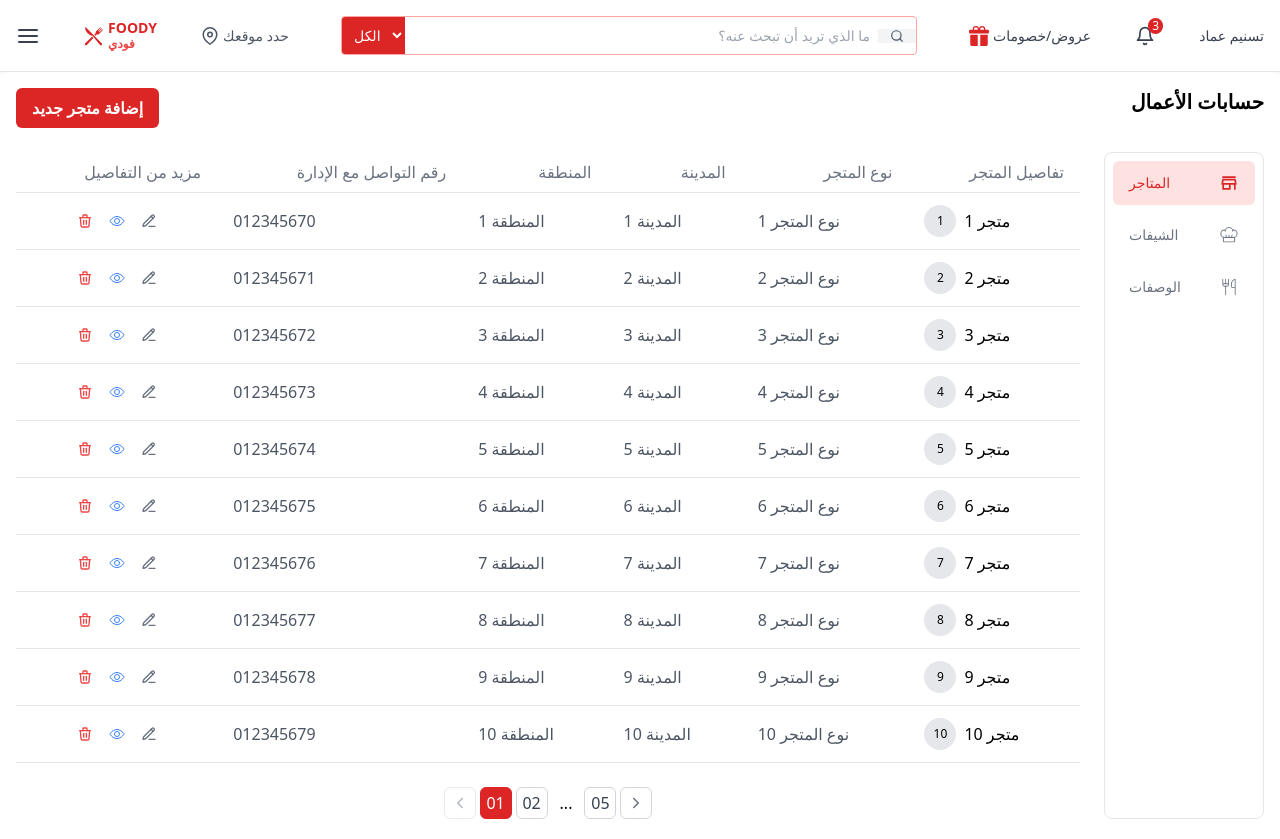
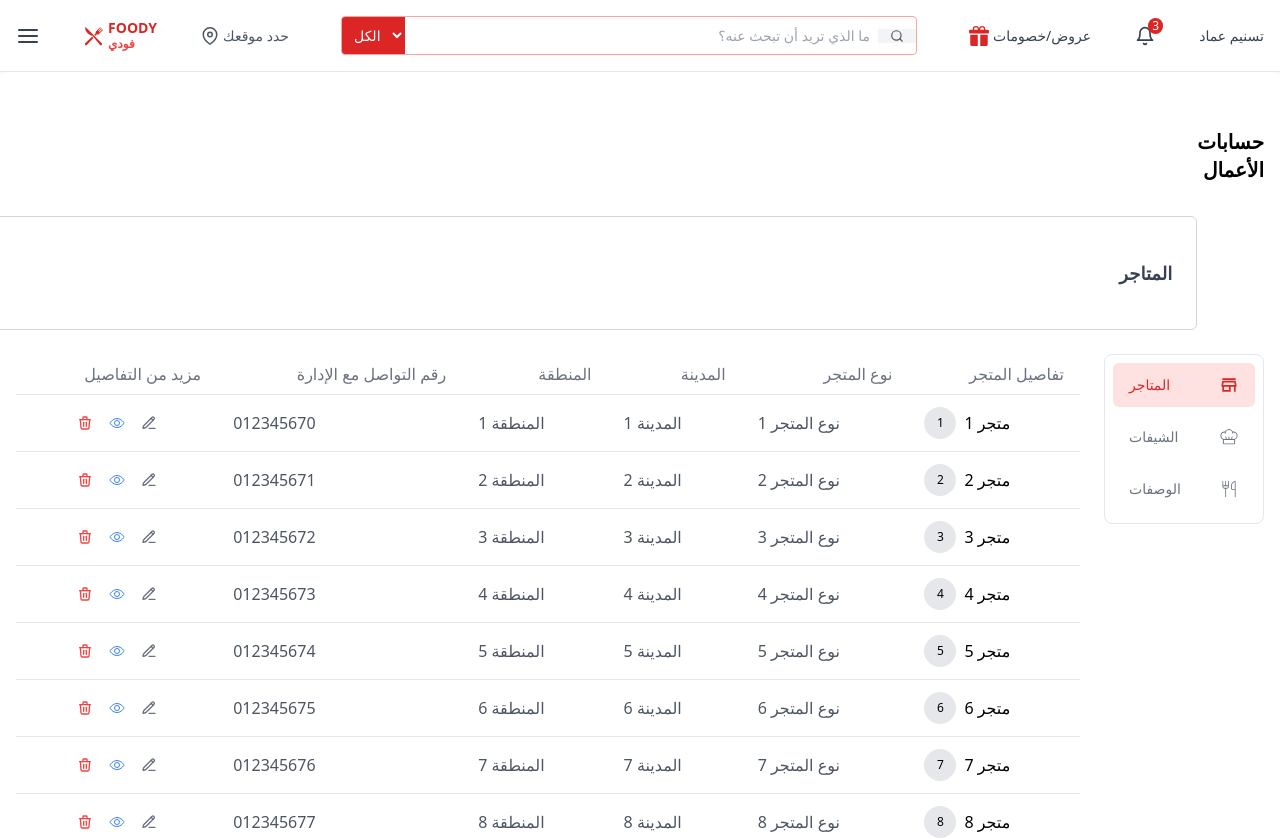
Before and after one commit to Foody-site/Foody-Website, a React (Vite) app: page /list in a window 1280 px wide. Shown: the top 839 px of the page. Built offline with nearby package versions, Linux system fonts and the light colour scheme; sample sign-in values are in the browser's storage.

Commit message:
`Refactor ChefsTable component to use forwardRef and useImperativeHandle, add onChefsChange and onLoadingChange props, and update List component to use these new props and handle button disabled state.`

```diff
--- a/src/pages/Lists/ChefsTable/ChefsTable.jsx
+++ b/src/pages/Lists/ChefsTable/ChefsTable.jsx
@@ -1,11 +1,12 @@
-import { useState, useEffect } from "react";
+import { useState, useEffect, forwardRef, useImperativeHandle } from "react";
 import { TbTrash } from "react-icons/tb";
 import { IoEyeOutline } from "react-icons/io5";
 import { LuPencilLine } from "react-icons/lu";
 import { Pagination } from "../../../components/shared/Pagination/Pagination";
 import { api_url } from "../../../utils/ApiClient";
 
-export function ChefsTable() {
+export const ChefsTable = forwardRef((props, ref) => {
+  const { onChefsChange, onLoadingChange } = props;
   const [chefs, setChefs] = useState([]);
   const [loading, setLoading] = useState(false);
   const [currentPage, setCurrentPage] = useState(1);
@@ -15,46 +16,79 @@ export function ChefsTable() {
   const [chefToDelete, setChefToDelete] = useState(null);
   const [deleteLoading, setDeleteLoading] = useState(false);
 
+  useImperativeHandle(ref, () => ({
+    hasChefs: () => chefs.length > 0,
+  }));
+
   useEffect(() => {
     const fetchChefs = async () => {
       setLoading(true);
+      if (onLoadingChange) {
+        onLoadingChange(true);
+      }
+
       try {
         const token = localStorage.getItem("token");
 
-        const response = await fetch(
-          `${api_url}/user/chef`,
-          {
-            headers: {
-              Authorization: `Bearer ${token}`,
-              "Content-Type": "application/json",
-            },
-          }
-        );
+        const response = await fetch(`${api_url}/user/chef`, {
+          headers: {
+            Authorization: `Bearer ${token}`,
+            "Content-Type": "application/json",
+          },
+        });
         const result = await response.json();
+        console.log("API Response Status:", response.status);
+        console.log("API Result:", result);
+        console.log("Is response OK?", response.ok);
 
         if (response.ok) {
-          if (result.data && Array.isArray(result.data)) {
-            setChefs(result.data);
+          let chefsData = [];
+
+          if (result && typeof result === "object") {
+            if (Array.isArray(result.data)) {
+              console.log("Setting chefs with result.data:", result.data);
+              chefsData = result.data;
+            } else if (Array.isArray(result)) {
+              console.log("Setting chefs with array:", result);
+              chefsData = result;
+            } else {
+              console.log("Setting chefs with single object:", [result]);
+              chefsData = [result];
+            }
 
             if (result.pagination) {
               setPagination(result.pagination);
               setTotalPages(result.pagination.totalPages);
             }
-          } else {
-            setChefs([]);
+          }
+
+          setChefs(chefsData);
+
+          if (onChefsChange) {
+            onChefsChange(chefsData.length > 0);
           }
         } else {
           setChefs([]);
+          if (onChefsChange) {
+            onChefsChange(false);
+          }
         }
       } catch (error) {
+        console.error("Error fetching chefs:", error);
         setChefs([]);
+        if (onChefsChange) {
+          onChefsChange(false);
+        }
       } finally {
         setLoading(false);
+        if (onLoadingChange) {
+          onLoadingChange(false);
+        }
       }
     };
 
     fetchChefs();
-  }, [currentPage]);
+  }, [currentPage, onChefsChange, onLoadingChange]);
 
   const handlePageChange = (page) => {
     if (page >= 1 && page <= totalPages) {
@@ -74,7 +108,6 @@ export function ChefsTable() {
     try {
       const token = localStorage.getItem("token");
 
-      // Fixed: استخدام chefToDelete.id بدلاً من chef_id غير المعرف
       const response = await fetch(`${api_url}/chef/${chefToDelete.id}`, {
         method: "DELETE",
         headers: {
@@ -84,22 +117,24 @@ export function ChefsTable() {
       });
 
       if (response.ok) {
-        // إزالة الشيف من القائمة
-        setChefs((prevChefs) =>
-          prevChefs.filter((chef) => chef.id !== chefToDelete.id)
+        const updatedChefs = chefs.filter(
+          (chef) => chef.id !== chefToDelete.id
         );
+        setChefs(updatedChefs);
+
+        if (onChefsChange) {
+          onChefsChange(updatedChefs.length > 0);
+        }
+
         setShowDeleteModal(false);
         setChefToDelete(null);
 
-        // إذا كانت هذه آخر عنصر في الصفحة، ارجع للصفحة السابقة
         if (chefs.length === 1 && currentPage > 1) {
           setCurrentPage(currentPage - 1);
         }
 
-        // رسالة نجاح
         alert("تم حذف الشيف بنجاح");
       } else {
-        // معالجة أخطاء الاستجابة
         const errorData = await response.json().catch(() => null);
         console.error("خطأ في حذف الشيف:", errorData);
         alert(errorData?.message || "حدث خطأ أثناء حذف الشيف");
@@ -124,6 +159,9 @@ export function ChefsTable() {
   if (chefs.length === 0) {
     return <div className="text-center py-12">لا توجد شيفات متاحة</div>;
   }
+
+  console.log("Current chefs state:", chefs);
+  console.log("Current loading state:", loading);
 
   return (
     <div>
@@ -152,9 +190,9 @@ export function ChefsTable() {
             </tr>
           </thead>
           <tbody>
-            {chefs.map((chef) => (
+            {chefs.map((chef, index) => (
               <tr
-                key={chef.id}
+                key={chef.id || index}
                 className="hover:bg-gray-50 transition-colors duration-150"
               >
                 <td className="px-4 py-3 border border-gray-300">
@@ -254,4 +292,4 @@ export function ChefsTable() {
       )}
     </div>
   );
-}
+});
--- a/src/pages/Lists/List.jsx
+++ b/src/pages/Lists/List.jsx
@@ -1,4 +1,4 @@
-import { useState } from "react";
+import { useState, useRef } from "react";
 import { PiChefHatLight } from "react-icons/pi";
 import { MdOutlineStoreMallDirectory } from "react-icons/md";
 import { CiForkAndKnife } from "react-icons/ci";
@@ -6,9 +6,14 @@ import Button from "../../components/shared/Buttons/Button";
 import { StoresTable } from "./StoresTable/StoresTable";
 import { ChefsTable } from "./ChefsTable/ChefsTable";
 import { RecipesTable } from "./RecipesTable/RecipesTable";
+import { useNavigate } from "react-router";
 
 export default function List() {
   const [activeTab, setActiveTab] = useState("المتاجر");
+  const [hasChefs, setHasChefs] = useState(false);
+  const [chefsLoading, setChefsLoading] = useState(false);
+  const chefsTableRef = useRef();
+  const navigate = useNavigate();
 
   const menuItems = [
     { label: "المتاجر", icon: <MdOutlineStoreMallDirectory size={20} /> },
@@ -21,7 +26,13 @@ export default function List() {
       case "المتاجر":
         return <StoresTable />;
       case "الشيفات":
-        return <ChefsTable />;
+        return (
+          <ChefsTable
+            ref={chefsTableRef}
+            onChefsChange={setHasChefs}
+            onLoadingChange={setChefsLoading}
+          />
+        );
       case "الوصفات":
         return <RecipesTable />;
       default:
@@ -30,6 +41,14 @@ export default function List() {
   };
 
   const getButtonText = () => {
+    if (activeTab === "الشيفات" && chefsLoading) {
+      return "جاري التحميل...";
+    }
+
+    if (activeTab === "الشيفات" && hasChefs) {
+      return "يوجد شيف بالفعل";
+    }
+
     switch (activeTab) {
       case "المتاجر":
         return "إضافة متجر جديد";
@@ -42,21 +61,54 @@ export default function List() {
     }
   };
 
+  const isButtonDisabled = () => {
+    return activeTab === "الشيفات" && (hasChefs || chefsLoading);
+  };
+
+  const handleAddClick = () => {
+    if (isButtonDisabled()) return;
+
+    switch (activeTab) {
+      case "المتاجر":
+        navigate("/add-store");
+        break;
+      case "الشيفات":
+        navigate("/add-chef");
+        break;
+      case "الوصفات":
+        navigate("/add-recipe");
+        break;
+      default:
+        break;
+    }
+  };
+
   return (
     <div className="w-full bg-white p-4 pb-6 rounded-lg shadow-sm">
       <div className="flex flex-row-reverse justify-between mb-6">
-        <h1 className="text-xl font-bold text-right">حسابات الأعمال</h1>
+        <h1 className="pt-10 text-xl font-bold text-right">حسابات الأعمال</h1>
 
-        <div className="flex gap-4">
+        <div className="pt-32 flex items-center gap-4">
+          <div className="flex items-center border border-gray-300 px-6 py-3 rounded-md gap-[1440px]">
             <Button
               label={getButtonText()}
-            className="bg-red-600 hover:bg-red-700 text-white py-2 px-4 rounded-md flex items-center"
+              disabled={isButtonDisabled()}
+              onClick={handleAddClick}
+              className={`py-2 px-4 rounded-md transition-colors ${
+                isButtonDisabled()
+                  ? "bg-gray-400 text-gray-600 cursor-not-allowed"
+                  : "bg-red-600 hover:bg-red-700 text-white"
+              }`}
             />
+            <span className="text-lg font-semibold text-gray-700">
+              {activeTab}
+            </span>
+          </div>
         </div>
       </div>
 
       <div className="flex flex-row-reverse gap-6">
-        <div className="w-40 rounded-lg border p-2 flex flex-col gap-2 bg-white">
+        <div className="w-40 max-w-[160px] max-h-[170px] overflow-auto rounded-lg border p-2 flex flex-col gap-2 bg-white">
           {menuItems.map((item) => (
             <button
               key={item.label}
@@ -74,9 +126,7 @@ export default function List() {
           ))}
         </div>
 
-        <div className="flex-1">
-          {renderTable()}
-        </div>
+        <div className="flex-1">{renderTable()}</div>
       </div>
     </div>
   );
```
Lines whose indentation alone changed are shown as unchanged.
